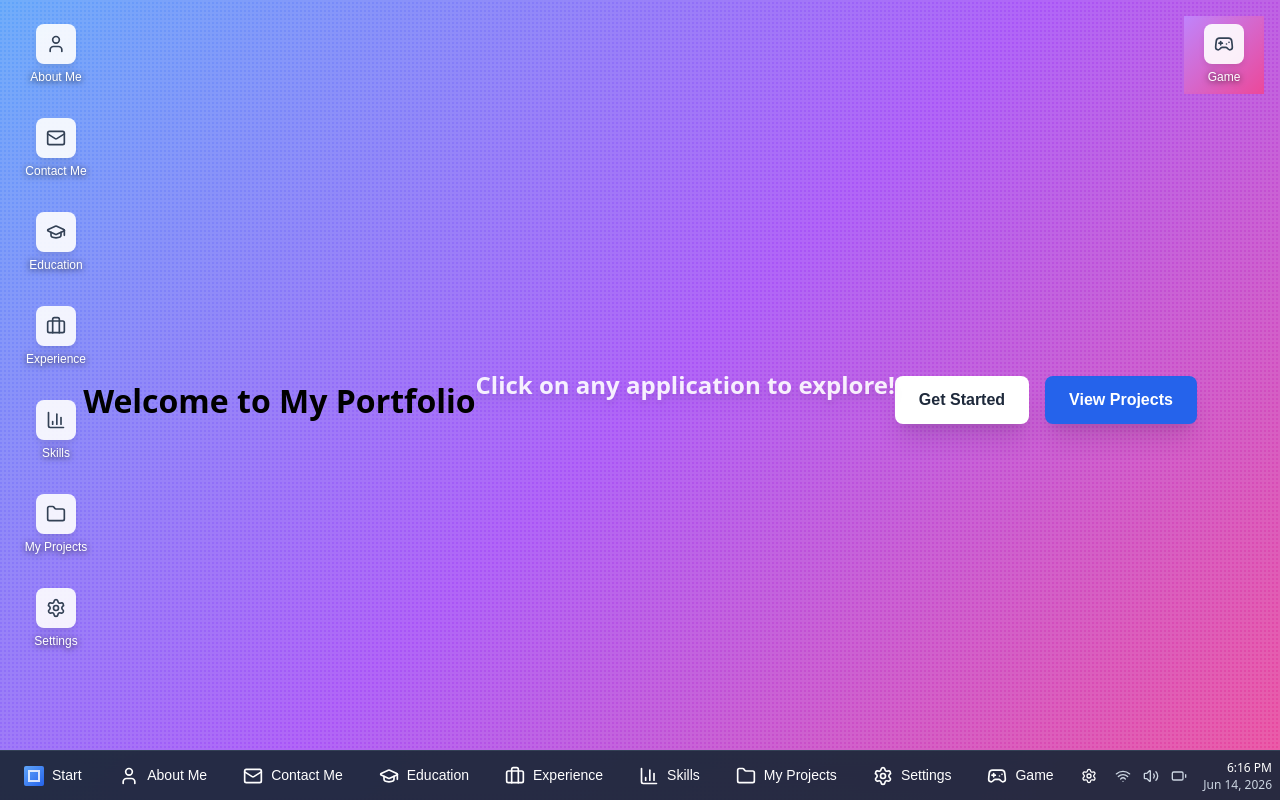
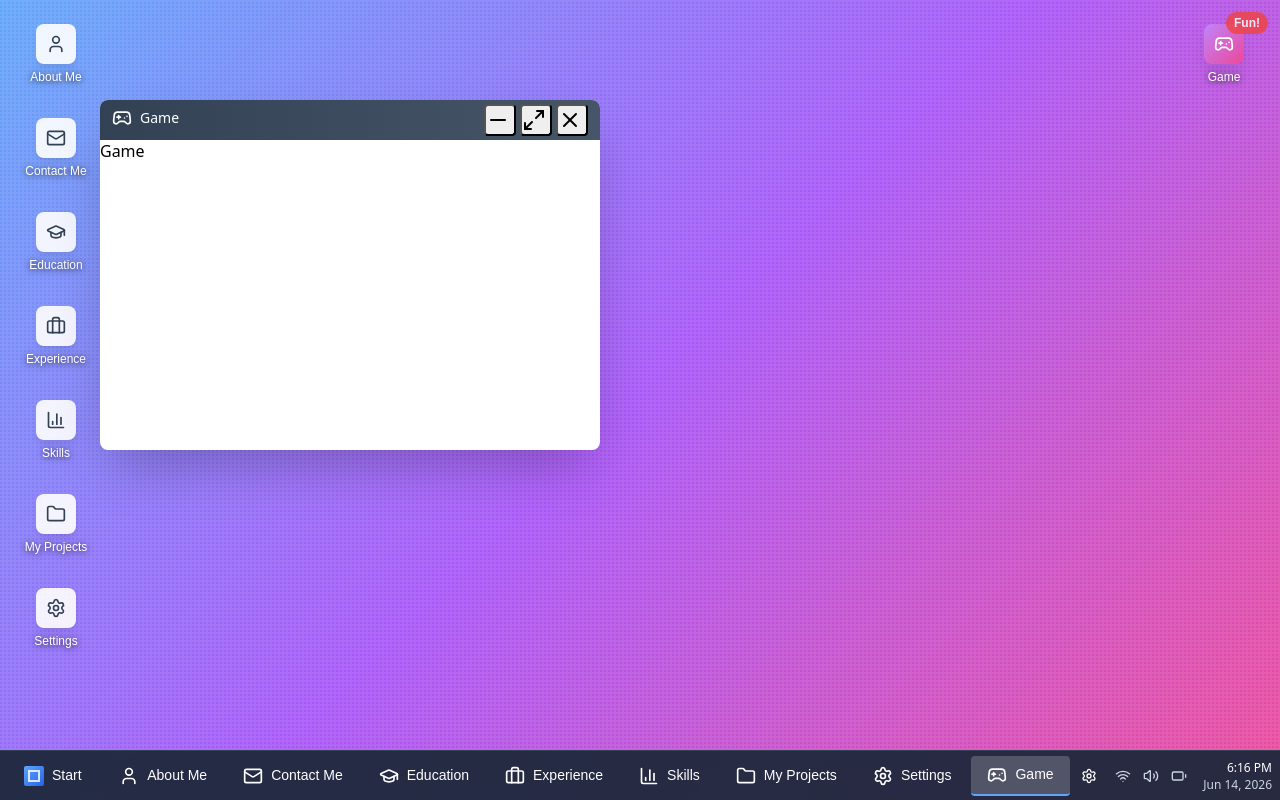
Before and after one commit to nrasam/Portfolio, a React app: page / in a window 1280 px wide. Both pictures are taken after a click on the button "Game". Built offline with nearby package versions, Linux system fonts and the light colour scheme; the HTML template or start-up script is replaced by a standard one.

Commit message:
- Added Welcome overlay - Finished polishing up Desktop - Added Gamer corner with badge - Started touching up Windows appearance - Learned about user-select to stop text highlighting when window dragging

```diff
--- a/src/App.jsx
+++ b/src/App.jsx
@@ -186,6 +186,7 @@ function App() {
         onShortcutClick={handleShortcutClick}
         theme={theme}
         themeConfig={themeConfigs[theme]}
+        anyOpenWindows={openWindows.length > 0}
       />
 
       {openWindows.map((window) => {
@@ -201,6 +202,7 @@ function App() {
             zIndex={window.zIndex}
             onFocus={() => handleOnFocus(window.id)}
             isMinimized={window.minimized}
+            icon={shortcut.icon}
           >
             {shortcut.content}
           </Window>
--- a/src/components/Desktop/Desktop.jsx
+++ b/src/components/Desktop/Desktop.jsx
@@ -2,9 +2,13 @@ import Shortcut from "../Shortcut/Shortcut";
 import styles from "./Desktop.module.css";
 import { useRef } from "react";
 
-import { Gamepad2 } from "lucide-react";
-
-function Desktop({ shortcuts, onShortcutClick, theme, themeConfig }) {
+function Desktop({
+  shortcuts,
+  onShortcutClick,
+  theme,
+  themeConfig,
+  anyOpenWindows,
+}) {
   const desktopRef = useRef(null);
 
   return (
@@ -18,16 +22,6 @@ function Desktop({ shortcuts, onShortcutClick, theme, themeConfig }) {
         ></div>
       )}
       <div className={styles.bgPattern}></div>
-      <div className={styles.welcomeContainer}>
-        <h1 className={styles.welcomeHeader}>Welcome to My Portfolio</h1>
-        <h2 className={styles.welcomeSubheader}>
-          Click on any application to explore!
-        </h2>
-        <div className={styles.welcomeBtnContainer}>
-          <button className={styles.getStartedBtn}>Get Started</button>
-          <button className={styles.viewProjectsBtn}>View Projects</button>
-        </div>
-      </div>
       <div className={styles.shortcutContainer}>
         {shortcuts.slice(0, 7).map((shortcut) => (
           <Shortcut
@@ -40,16 +34,27 @@ function Desktop({ shortcuts, onShortcutClick, theme, themeConfig }) {
           />
         ))}
       </div>
-      {/* Lesson learned: Don't give a component ClassName */}
-      <div className={styles.gameShortcut}>
       <Shortcut
         label={shortcuts[7].label}
         emoji={shortcuts[7].emoji}
         onClick={() => onShortcutClick(8)}
         theme={theme}
         icon={shortcuts[7].icon}
+        badgeClass={"gameBadge"}
+        gameCorner={true}
       />
+      {!anyOpenWindows && (
+        <div className={styles.welcomeOverlay}>
+          <h1 className={styles.welcomeTitle}>Welcome to My Portfolio</h1>
+          <p className={styles.welcomeSubtitle}>
+            Explore the desktop to learn more about me!
+          </p>
+          <div className={styles.welcomeActions}>
+            <button className={styles.getStartedBtn}>Get Started</button>
+            <button className={styles.viewProjectsBtn}>View Projects</button>
           </div>
+        </div>
+      )}
     </div>
   );
 }
--- a/src/components/Desktop/Desktop.module.css
+++ b/src/components/Desktop/Desktop.module.css
@@ -49,16 +49,27 @@
   gap: 1rem;
 }
 
-.welcomeContainer {
+.welcomeOverlay {
+  /* so it doesn't block clicks to whatever's underneath it */
+  pointer-events: none;
+
   position: absolute;
   inset: 0;
   display: flex;
   align-items: center;
   justify-content: center;
-  pointer-events: none;
+  flex-direction: column;
 }
 
-.welcomeSubheader {
+.welcomeTitle {
+  font-size: 3.75rem;
+  font-weight: 700;
+  color: white;
+  filter: drop-shadow(0 25px 25px rgba(0, 0, 0, 0.15));
+  margin-bottom: 1rem;
+}
+
+.welcomeSubtitle {
   font-size: 1.5rem;
   color: rgba(255, 255, 255, 0.9);
   filter: drop-shadow(0 10px 8px rgba(0, 0, 0, 0.04))
@@ -66,7 +77,7 @@
   margin-bottom: 2rem;
 }
 
-.welcomeBtnContainer {
+.welcomeActions {
   display: flex;
   gap: 1rem;
   justify-content: center;
@@ -87,7 +98,14 @@
     0 8px 10px -6px rgba(0, 0, 0, 0.1);
 }
 
+.getStartedBtn:hover {
+  background: #f1f5f9;
+}
+
 .viewProjectsBtn {
+  /* override the parent and remain clickable */
+  pointer-events: auto;
+
   padding: 0.75rem 1.5rem;
   background: #2563eb;
   color: white;
@@ -101,9 +119,6 @@
     0 8px 10px -6px rgba(0, 0, 0, 0.1);
 }
 
-.gameShortcut {
-  position: absolute;
-  top: 1rem;
-  right: 1rem;
-  background: linear-gradient(135deg, #c084fc, #ec4899);
+.viewProjectsBtn:hover {
+  background: #1d4ed8;
 }
--- a/src/components/Shortcut/Shortcut.jsx
+++ b/src/components/Shortcut/Shortcut.jsx
@@ -1,8 +1,27 @@
 import styles from "./Shortcut.module.css";
 
-function Shortcut({ label, emoji, onClick, theme, icon: Icon }) {
-  return (
+function Shortcut({
+  label,
+  emoji,
+  onClick,
+  theme,
+  icon: Icon,
+  badgeClass,
+  gameCorner,
+}) {
+  return gameCorner ? (
+    <div className={styles.gameCorner}>
+      <button type="button" className={styles.shortcut} onDoubleClick={onClick}>
+        {badgeClass && <div className={styles[badgeClass]}>Fun!</div>}
+        <div className={styles.gameIconContainer}>
+          {theme === "default" ? <Icon size={20} /> : <span>{emoji}</span>}
+        </div>
+        <span className={styles.label}>{label}</span>
+      </button>
+    </div>
+  ) : (
     <button type="button" className={styles.shortcut} onDoubleClick={onClick}>
+      {badgeClass && <div className={styles[badgeClass]}>Fun!</div>}
       <div className={styles.iconContainer}>
         {theme === "default" ? <Icon size={20} /> : <span>{emoji}</span>}
       </div>
--- a/src/components/Shortcut/Shortcut.module.css
+++ b/src/components/Shortcut/Shortcut.module.css
@@ -17,7 +17,8 @@
   background: rgba(37, 99, 235, 0.4);
 }
 
-.shortcut:hover .iconContainer {
+.shortcut:hover .iconContainer,
+.shortcut:hover .gameIconContainer {
   /* Pop up icon from within the icon container */
   transform: scale(1.1);
 }
@@ -36,6 +37,19 @@
   color: #334155;
 }
 
+[data-theme="default"] .gameIconContainer {
+  width: 2.5rem;
+  height: 2.5rem;
+  background: linear-gradient(to bottom right, #c084fc, #ec4899);
+  border-radius: 0.5rem;
+  display: flex;
+  align-items: center;
+  justify-content: center;
+  color: white;
+  box-shadow: 0 10px 15px -3px rgba(0, 0, 0, 0.1);
+  transition: transform 150ms;
+}
+
 [data-theme="default"] .label {
   font-size: 0.75rem;
   font-weight: 500;
@@ -48,3 +62,35 @@
   /* drop-shadow(horizontal offset, vertical offset, blur radius, color)  */
   filter: drop-shadow(0 1px 3px rgba(0, 0, 0, 0.8));
 }
+
+.gameCorner {
+  position: absolute;
+  top: 1rem;
+  right: 1rem;
+}
+
+.gameBadge {
+  position: absolute;
+  top: -0.25rem;
+  right: -0.25rem;
+  background: #ef4444;
+  color: white;
+  font-size: 0.75rem;
+  padding: 0.125rem 0.5rem;
+  border-radius: 9999px;
+  font-weight: 700;
+
+  animation: pulse 2s ease-in-out infinite;
+
+  z-index: 2;
+}
+
+@keyframes pulse {
+  0%,
+  100% {
+    opacity: 1;
+  }
+  50% {
+    opacity: 0.5;
+  }
+}
--- a/src/components/Window/Window.jsx
+++ b/src/components/Window/Window.jsx
@@ -1,5 +1,6 @@
 import styles from "./Window.module.css";
 import { useEffect, useRef, useState } from "react";
+import { X, Minus, Maximize2, Minimize2 } from "lucide-react";
 
 function Window({
   title,
@@ -9,6 +10,8 @@ function Window({
   zIndex,
   onFocus,
   isMinimized,
+  theme,
+  icon: Icon,
 }) {
   // const randomStartingPositionOffset = Math.floor(Math.random() * 25) + 1;
   const randomStartingPositionOffset = 0;
@@ -103,6 +106,39 @@ function Window({
     resizeOffset.current = { x: e.clientX, y: e.clientY };
   };
 
+  if (theme) {
+    return (
+      <div
+        className={styles.window}
+        style={{
+          left: position.x,
+          top: position.y,
+          height: size.height,
+          width: size.width,
+          zIndex: zIndex,
+          visibility: isMinimized ? "hidden" : "visible",
+        }}
+        onMouseDown={onFocus}
+      >
+        <div className={styles.ribbon} onMouseDown={handleMouseDown}>
+          <p>{title}</p>
+          <button onClick={onMinimizeClick}>-</button>
+          <button onClick={handleMaximizeWindow}>□</button>
+          <button className={styles.closeBtn} onClick={onCloseClick}>
+            <X />
+          </button>
+        </div>
+        <div className={styles.windowContent}>{children}</div>
+        {!isMaximized && (
+          <div
+            className={styles.resizeHandle}
+            onMouseDown={handleResizeMouseDown}
+          ></div>
+        )}
+      </div>
+    );
+  }
+
   return (
     <div
       className={styles.window}
@@ -117,12 +153,30 @@ function Window({
       onMouseDown={onFocus}
     >
       <div className={styles.ribbon} onMouseDown={handleMouseDown}>
-        <p>{title}</p>
-        <button onClick={onMinimizeClick}>-</button>
-        <button onClick={handleMaximizeWindow}>□</button>
-        <button className={styles.closeBtn} onClick={onCloseClick}>
-          X
-        </button>
+        <div className={styles.titleContainer}>
+          <div className={styles.titleIcon}>
+            <Icon size={20} />
+          </div>
+          <span className={styles.titleText}>{title}</span>
+        </div>
+        <div className={styles.windowControls}>
+          <button className={styles.controlBtn} onClick={onMinimizeClick}>
+            <Minus className={styles.controlBtnIcon} />
+          </button>
+          <button className={styles.controlBtn} onClick={handleMaximizeWindow}>
+            {isMaximized ? (
+              <Minimize2 className={styles.controlBtnIcon} />
+            ) : (
+              <Maximize2 className={styles.controlBtnIcon} />
+            )}
+          </button>
+          <button
+            className={`${styles.controlBtn} ${styles.closeBtn}`}
+            onClick={onCloseClick}
+          >
+            <X className={styles.controlBtnIcon} />
+          </button>
+        </div>
       </div>
       <div className={styles.windowContent}>{children}</div>
       {!isMaximized && (
--- a/src/components/Window/Window.module.css
+++ b/src/components/Window/Window.module.css
@@ -1,4 +1,14 @@
-.window {
+[data-theme="default"] .window {
+  position: absolute;
+  background: white;
+  border-radius: 0.5rem;
+  box-shadow: 0 25px 50px -12px rgba(0, 0, 0, 0.25);
+  overflow: hidden;
+  display: flex;
+  flex-direction: column;
+}
+
+[data-theme="xp"] .window {
   background-color: var(--window-bg);
   position: absolute;
   /* visibility: hidden; */
@@ -14,7 +24,51 @@
   overflow: hidden;
 }
 
-.ribbon {
+[data-theme="default"] .ribbon {
+  height: 2.5rem;
+  background: linear-gradient(to right, #334155, #475569);
+  display: flex;
+  align-items: center;
+  justify-content: space-between;
+  padding-left: 0.75rem;
+  padding-right: 0.75rem;
+  cursor: move;
+
+  /* prevents the user from selecting (highlighting) the text or element with their mouse or keyboard. */
+  user-select: none;
+}
+
+[data-theme="default"] .titleContainer {
+  display: flex;
+  /* align-items: center; */
+  gap: 0.5rem;
+  color: white;
+}
+
+[data-theme="default"] .titleIcon {
+  font-size: 0.875rem;
+}
+
+[data-theme="default"] .titleText {
+  font-size: 0.875rem;
+  font-weight: 500;
+}
+
+[data-theme="default"] .windowControls {
+  display: flex;
+  align-items: center;
+  gap: 0.25rem;
+}
+
+[data-theme="default"] .controlBtn {
+  width: 2rem;
+  height: 2rem;
+  border-radius: 0.25rem;
+  display: flex;
+  align-items: center;
+}
+
+[data-theme="xp"] .ribbon {
   display: flex;
   border: 1px solid;
   border-color: var(--ribbon-border-color-top-left)
@@ -30,14 +84,15 @@
   );
 
   cursor: move;
+  user-select: none;
 }
 
-.ribbon p {
+[data-theme="xp"] .ribbon p {
   flex: 10;
   text-shadow: 1px 1px 1px var(--ribbon-text-shadow-color);
 }
 
-.ribbon button {
+[data-theme="xp"] .ribbon button {
   flex: 0 0 21px;
 
   /* height: 21px;
@@ -55,7 +110,7 @@
   );
 }
 
-.ribbon button:active {
+[data-theme="xp"] .ribbon button:active {
   /* Inverted border color and gradient */
   border: 1px solid;
   border-color: var(--btn-border-dark) var(--btn-border-light)
@@ -70,15 +125,15 @@
   );
 }
 
-.closeBtn:hover {
+[data-theme="xp"] .closeBtn:hover {
   background-color: var(--window-close-btn-hover-color);
 }
 
-.windowContent {
+[data-theme="xp"] .windowContent {
   /* background-color: rgb(86, 134, 177); */
 }
 
-.resizeHandle {
+[data-theme="xp"] .resizeHandle {
   position: absolute;
   bottom: 0;
   right: 0;
```
Lines whose indentation alone changed are shown as unchanged.
